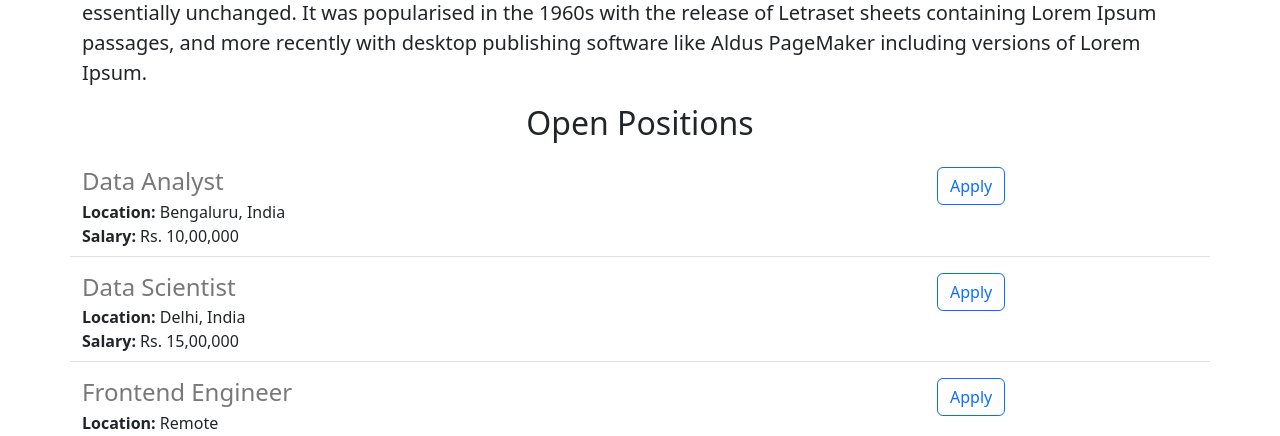
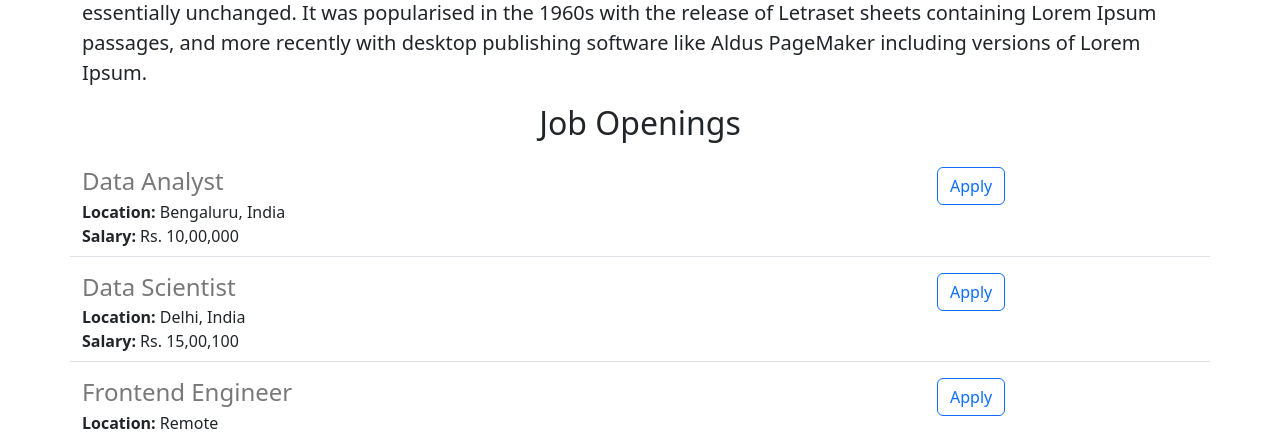
Before and after one commit to 7Chethan007/chethan-careers-website-v2, a Flask app: page / in a window 1280 px wide. Shown: the part 602-1038 px from the top of the page. Run offline with Flask 3, Linux system fonts and the light colour scheme.

Commit message:
made some changes

```diff
--- a/app.py
+++ b/app.py
@@ -13,7 +13,7 @@ JOBS = [
         'id': 2,
         'title': 'Data Scientist',
         'location': 'Delhi, India',
-        'salary': 'Rs. 15,00,000'
+        'salary': 'Rs. 15,00,100'
     },
     {
         'id': 3,
--- a/templates/home.html
+++ b/templates/home.html
@@ -36,7 +36,7 @@
     </p>
 
 
-    <h2 class="text-center mt-2 mb-4">Open Positions</h2>
+    <h2 class="text-center mt-2 mb-4">Job Openings</h2>
     <div>
       <!-- Templating Syntax it's not HTML or CSS -->
       <!-- It's a way to inster dynamic data to HTML or CSS -->
```
